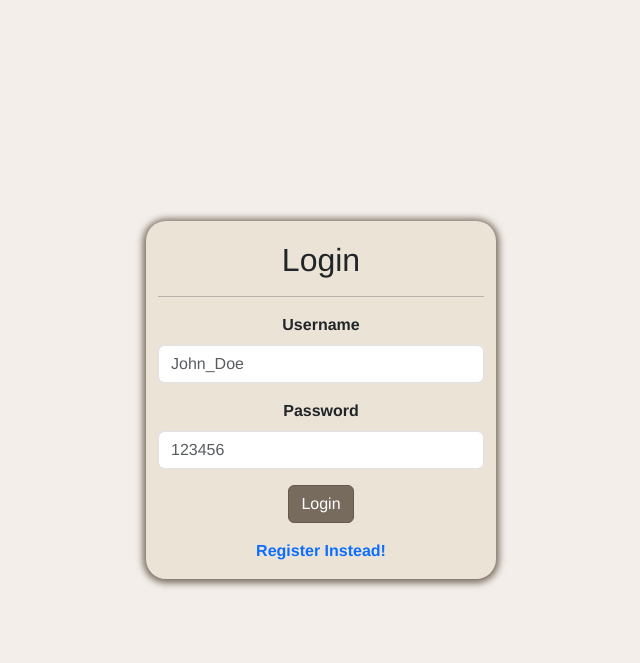
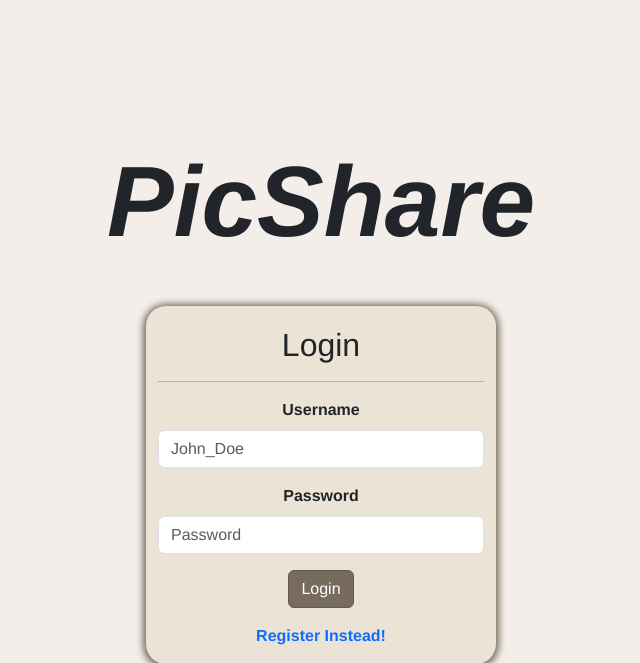
Before and after one commit to roof-boy/PicShare, a PHP site: page /instacopy/login/login.php in a window 1280 px wide. Shown: the top 663 px of the page, without its empty margins (319-959 px from the left). Run offline with PHP 8.4, Linux system fonts and the light colour scheme.

Commit message:
Added a cool title effect to the login script

```diff
--- a/login/login.css
+++ b/login/login.css
@@ -113,3 +113,9 @@ body, html {
     background-color: #4b433b; /* Custom hover background color */
     border-color: #36312a; /* Custom hover border color */
 }
+
+#titleEffect {
+    font-style: italic;
+    font-size: 100px;
+    padding-bottom: 20px;
+}
--- a/login/login.php
+++ b/login/login.php
@@ -12,6 +12,7 @@ include '../config.php'
     <link rel="stylesheet" href="login.css">
 </head>
 <body class="mainDisplay">
+    <div id="titleEffect"></div>
     <div class="container-lg regBox custom-width custom-height">
         <div class="row justify-content-space-between align-items-center">
             <div class="col-12 text-center">
@@ -27,7 +28,7 @@ include '../config.php'
                     </div>
                     <div class="mb-3">
                         <label for="Password" class="form-label">Password</label>
-                        <input type="password" name="psw" id="Password" placeholder="123456" class="form-control" minlength="8" maxlength="20" required>
+                        <input type="password" name="psw" id="Password" placeholder="Password" class="form-control" minlength="8" maxlength="20" required>
                         <div class="invalid-feedback" id="password-validation">Password must be between 8 and 20 characters.</div>
                     </div>
                     <div class="mb-3 text-center">
@@ -39,7 +40,7 @@ include '../config.php'
                           </a>
                     </div>
                     <div class="alert alert-danger" style="display: none;" id="loginFail">
-                        Invalid username or password
+                        Unresolved Error
                     </div>
                 </form>
             </div>
@@ -82,6 +83,7 @@ include '../config.php'
         var failDiv = document.getElementById('loginFail');
         if (paramValue === 'invalid') {
             failDiv.style.display = 'block'; // Show the div
+            failDiv.innerHTML = "Invalid username or password"
         } else if (paramValue === 'noCookie') {
             failDiv.style.display = 'block';
             failDiv.innerHTML = "You need to login first!"
@@ -94,6 +96,32 @@ include '../config.php'
     window.onload = function() {
         toggleDivVisibility();
     };
+
+    const textElement = document.getElementById('titleEffect');
+  const text = "PicShare";
+  let index = 0;
+
+  function typeWriter() {
+    if (index < text.length) {
+      textElement.innerHTML += text.charAt(index);
+      index++;
+      setTimeout(typeWriter, 50); // Adjust typing speed here
+    } else {
+      setTimeout(blinkSlash, 500); // Start blinking slash when typing is complete
+    }
+  }
+
+  function blinkSlash() {
+    const currentText = textElement.innerHTML;
+    if (currentText.endsWith('|')) {
+      textElement.innerHTML = currentText.slice(0, -1);
+    } else {
+      textElement.innerHTML += '|';
+    }
+    setTimeout(blinkSlash, 500); // Adjust blinking speed here
+  }
+
+  typeWriter(); // Start typewriter effect
     </script>
 </body>
 </html>
```
